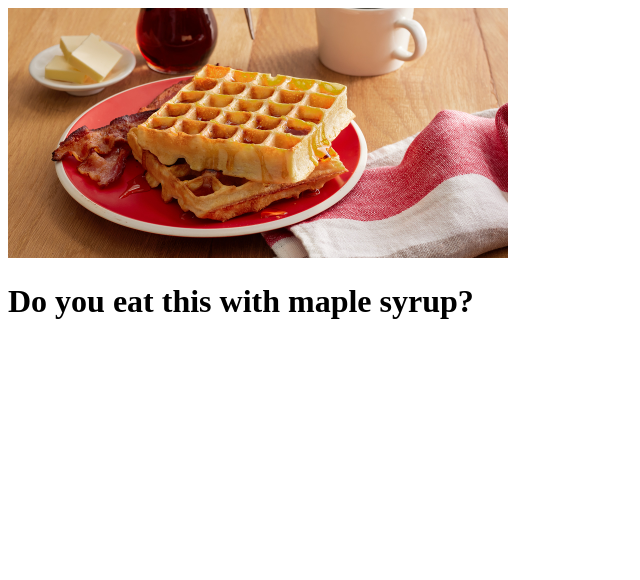
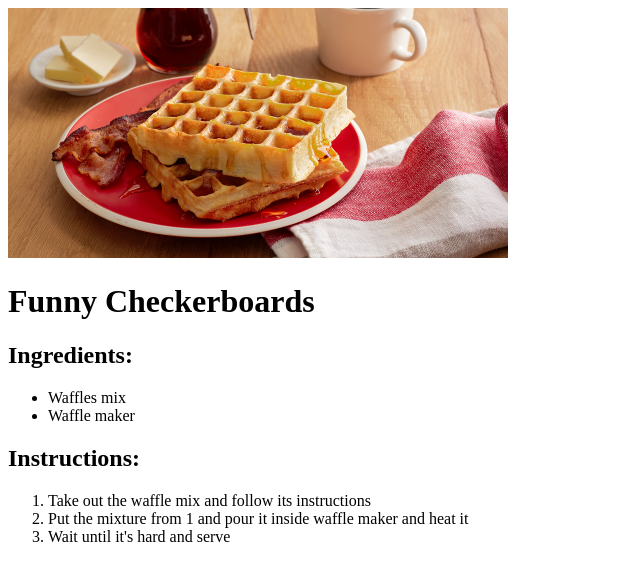
Before and after one commit to huuwulleop/odin-recipes, a plain HTML site: page recipes/waffles.html in a window 1280 px wide. Shown: the whole page, without its empty margins (0-640 px from the left). Drawn offline with Linux system fonts and the light colour scheme.

Commit message:
Finish waffles

```diff
--- a/recipes/waffles.html
+++ b/recipes/waffles.html
@@ -7,6 +7,19 @@
 
     <body>
         <img src="../images/waffles.jpeg" alt="A plate of waffles" width="500px">
-        <h1>Do you eat this with maple syrup?</h1>
+        <h1>Funny Checkerboards</h1>
+
+        <h2>Ingredients:</h2>
+        <ul>
+            <li>Waffles mix</li>
+            <li>Waffle maker</li>
+        </ul>
+
+        <h2>Instructions:</h2>
+        <ol>
+            <li>Take out the waffle mix and follow its instructions</li>
+            <li>Put the mixture from 1 and pour it inside waffle maker and heat it</li>
+            <li>Wait until it's hard and serve</li>
+        </ol>
     </body>
 </html>
```
